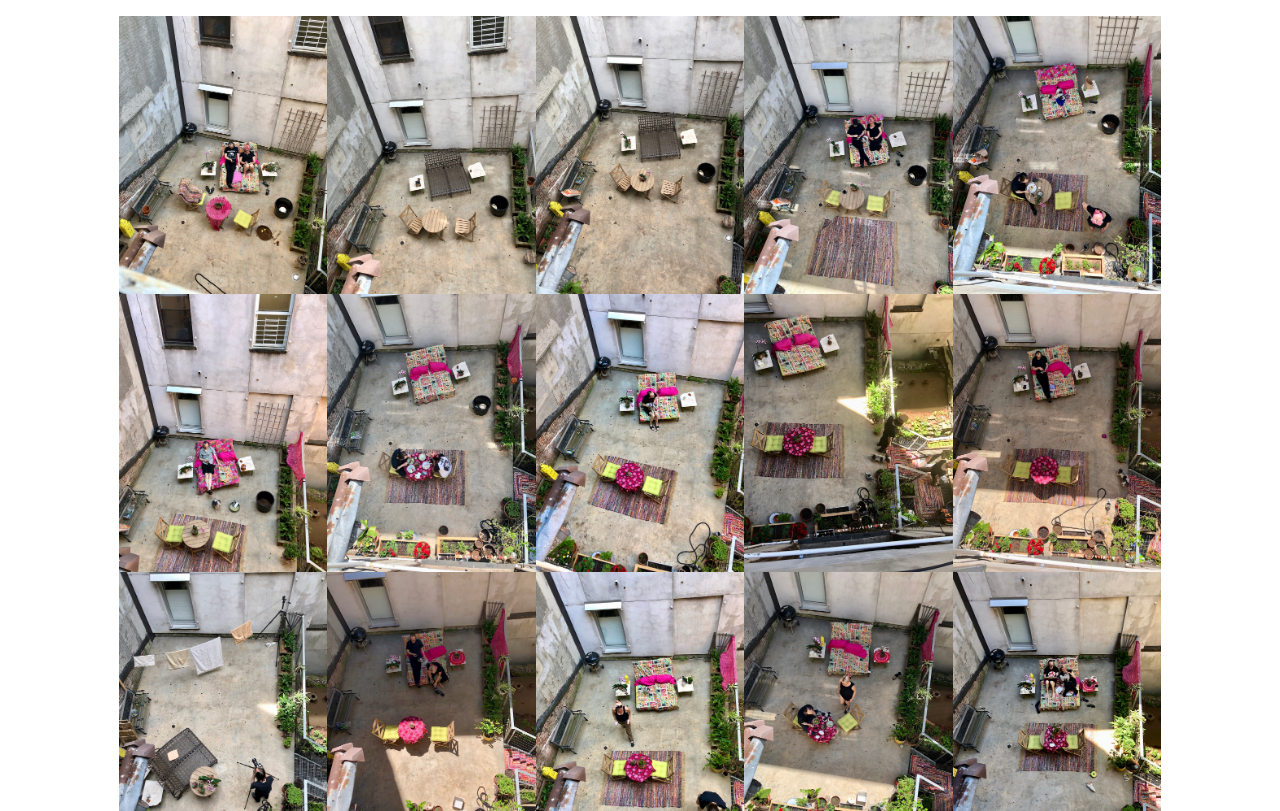
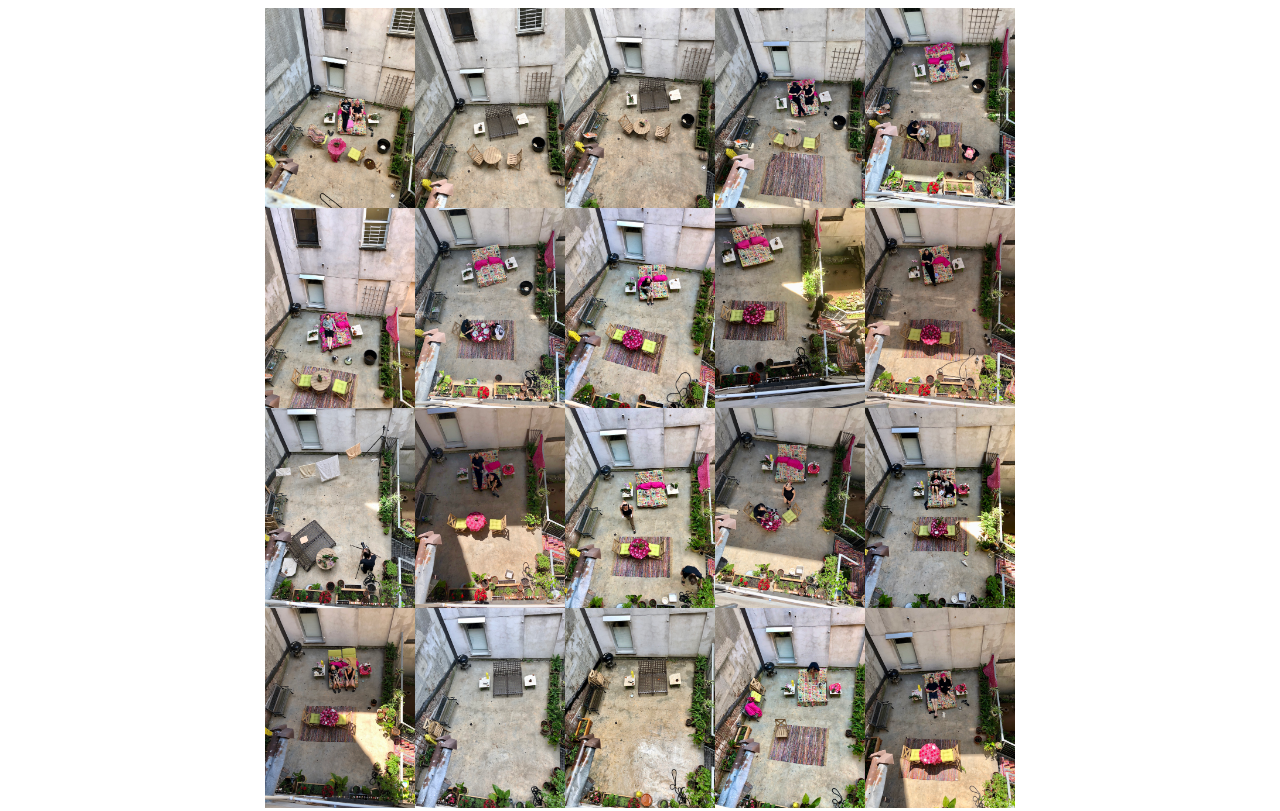
Before and after one commit to mattaningram/backyard-grid, a plain HTML site: page index.html in a window 1280 px wide. Shown: the top 811 px of the page. Drawn offline with Linux system fonts and the light colour scheme.

Commit message:
Improve layout

```diff
--- a/styles.css
+++ b/styles.css
@@ -9,12 +9,13 @@ body {
 }
 
 .photo-grid {
-  width: 85%;
-  margin: 1rem auto;
-  padding: 0 1rem;
+  max-width: 100%;
+  margin: 0 auto;
   display: grid;
-  grid-template-columns: repeat(5, 1fr);
+  grid-template-columns: repeat(5, auto);
   grid-template-rows: repeat(4, auto);
+  -webkit-box-pack: center;
+  justify-content: center;
 }
 @media only screen and (max-width: 768px) {
   .photo-grid {
@@ -39,8 +40,10 @@ body {
 }
 .photo-wrap img {
   display: block;
-  width: 100%;
+  width: auto;
+  max-width: 20vw;
   height: auto;
+  max-height: 25vh;
 }
 
 .photo--back {
```
